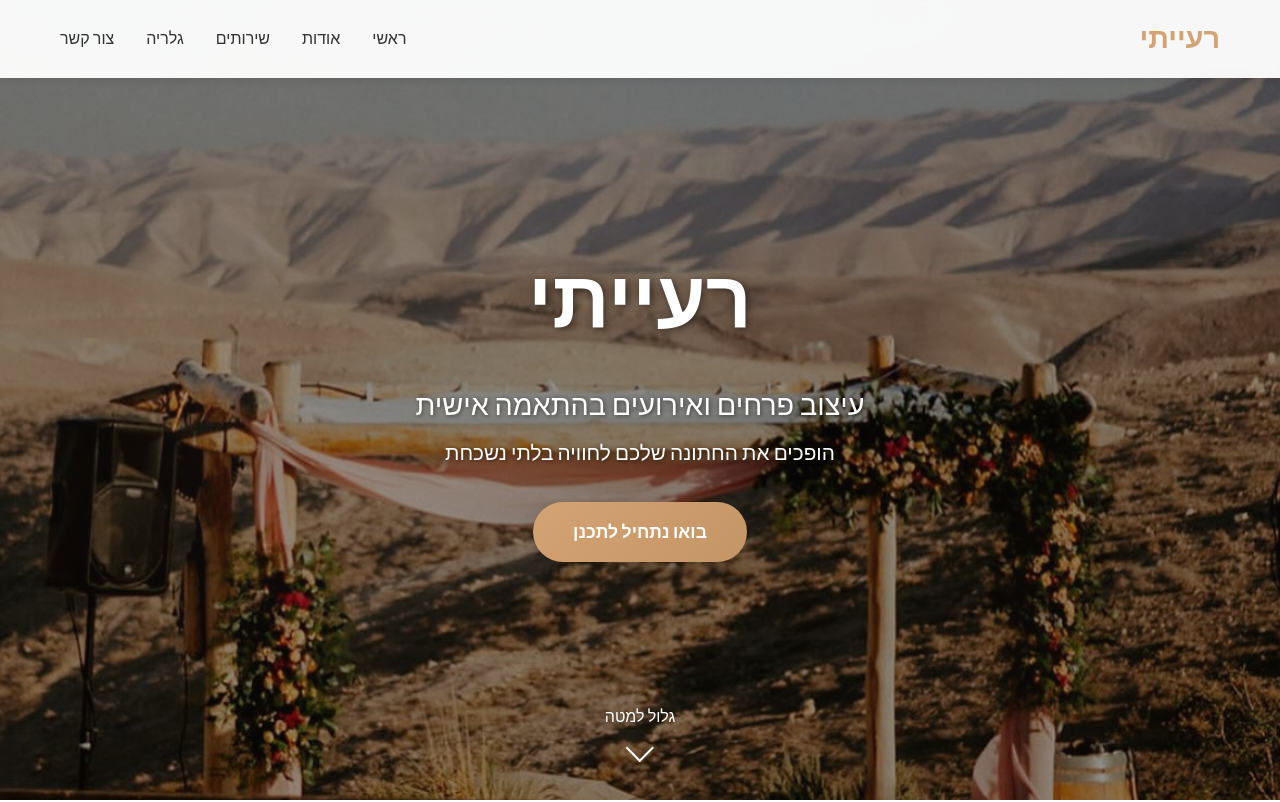
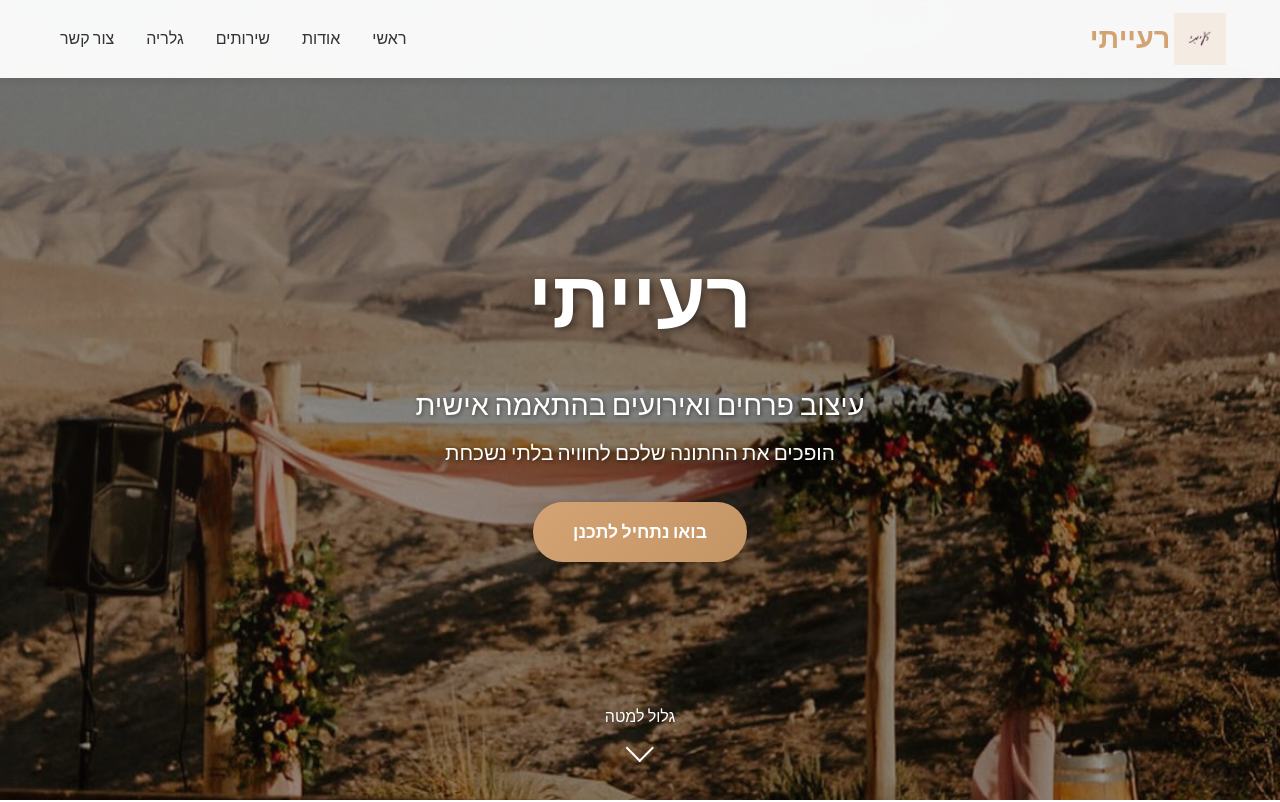
Before and after one commit to TzviRechel/raayati, a plain HTML site: page index.html in a window 1280 px wide. Shown: the top 802 px of the page. Drawn offline with Linux system fonts and the light colour scheme.

Commit message:
Add logo

```diff
--- a/index.html
+++ b/index.html
@@ -14,7 +14,10 @@
     <nav class="navbar">
         <div class="container">
             <div class="nav-content">
-                <div class="logo">רעייתי</div>
+                <div class="logo">
+                    <img src="images/logo.jpg" alt="לוגו רעייתי">
+                    <span>רעייתי</span>
+                </div>
                 <ul class="nav-menu">
                     <li><a href="#home">ראשי</a></li>
                     <li><a href="#about">אודות</a></li>
--- a/style.css
+++ b/style.css
@@ -55,10 +55,22 @@ body {
 }
 
 .logo {
+    display: flex;
+    align-items: center;
+    gap: 0.6rem;
     font-size: 1.8rem;
     font-weight: 700;
     color: var(--primary-color);
     font-family: 'Heebo', sans-serif;
+}
+
+.logo img {
+    width: 40px;
+    height: 40px;
+    object-fit: contain;
+    display: block;
+    transform: scale(1.3);
+    transform-origin: center;
 }
 
 .nav-menu {
```
Also changed, not shown: images/logo.jpg (added).
